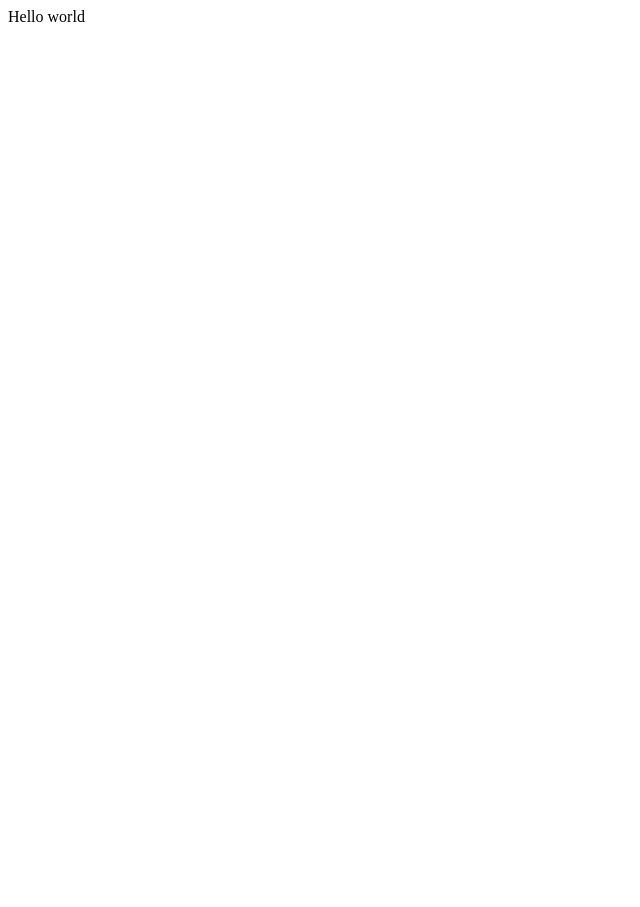
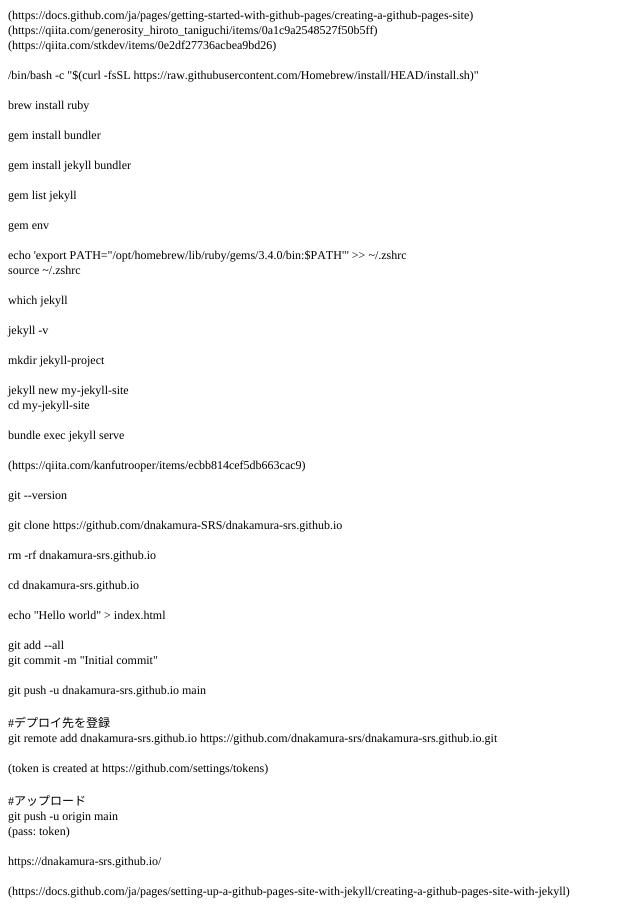
Before and after one commit to dnakamura-SRS/dnakamura-srs.github.io, a plain HTML site: page index.html in a window 1280 px wide. Shown: the whole page, without its empty margins (0-640 px from the left). Before the commit the page ends 800 px from the top, so only its background shows below. Drawn offline with Linux system fonts and the light colour scheme.

Commit message:
Update site content

```diff
--- a/index.html
+++ b/index.html
@@ -1 +1,76 @@
-Hello world
+<!DOCTYPE html PUBLIC "-//W3C//DTD HTML 4.01//EN" "http://www.w3.org/TR/html4/strict.dtd">
+<html>
+<head>
+  <meta http-equiv="Content-Type" content="text/html; charset=utf-8">
+  <meta http-equiv="Content-Style-Type" content="text/css">
+  <title></title>
+  <meta name="Generator" content="Cocoa HTML Writer">
+  <meta name="CocoaVersion" content="2575.7">
+  <style type="text/css">
+    p.p1 {margin: 0.0px 0.0px 0.0px 0.0px; font: 12.0px Times; -webkit-text-stroke: #000000}
+    p.p2 {margin: 0.0px 0.0px 0.0px 0.0px; font: 12.0px Times; -webkit-text-stroke: #000000; min-height: 14.0px}
+    span.s1 {font-kerning: none}
+  </style>
+</head>
+<body>
+<p class="p1"><span class="s1">(https://docs.github.com/ja/pages/getting-started-with-github-pages/creating-a-github-pages-site)</span></p>
+<p class="p1"><span class="s1">(https://qiita.com/generosity_hiroto_taniguchi/items/0a1c9a2548527f50b5ff)</span></p>
+<p class="p1"><span class="s1">(https://qiita.com/stkdev/items/0e2df27736acbea9bd26)</span></p>
+<p class="p2"><span class="s1"></span><br></p>
+<p class="p1"><span class="s1">/bin/bash -c "$(curl -fsSL https://raw.githubusercontent.com/Homebrew/install/HEAD/install.sh)"</span></p>
+<p class="p2"><span class="s1"></span><br></p>
+<p class="p1"><span class="s1">brew install ruby</span></p>
+<p class="p2"><span class="s1"></span><br></p>
+<p class="p1"><span class="s1">gem install bundler</span></p>
+<p class="p2"><span class="s1"></span><br></p>
+<p class="p1"><span class="s1">gem install jekyll bundler</span></p>
+<p class="p2"><span class="s1"></span><br></p>
+<p class="p1"><span class="s1">gem list jekyll</span></p>
+<p class="p2"><span class="s1"></span><br></p>
+<p class="p1"><span class="s1">gem env</span></p>
+<p class="p2"><span class="s1"></span><br></p>
+<p class="p1"><span class="s1">echo 'export PATH="/opt/homebrew/lib/ruby/gems/3.4.0/bin:$PATH"' &gt;&gt; ~/.zshrc</span></p>
+<p class="p1"><span class="s1">source ~/.zshrc</span></p>
+<p class="p2"><span class="s1"></span><br></p>
+<p class="p1"><span class="s1">which jekyll</span></p>
+<p class="p2"><span class="s1"></span><br></p>
+<p class="p1"><span class="s1">jekyll -v</span></p>
+<p class="p2"><span class="s1"></span><br></p>
+<p class="p1"><span class="s1">mkdir jekyll-project</span></p>
+<p class="p2"><span class="s1"></span><br></p>
+<p class="p1"><span class="s1">jekyll new my-jekyll-site</span></p>
+<p class="p1"><span class="s1">cd my-jekyll-site</span></p>
+<p class="p2"><span class="s1"></span><br></p>
+<p class="p1"><span class="s1">bundle exec jekyll serve</span></p>
+<p class="p2"><span class="s1"></span><br></p>
+<p class="p1"><span class="s1">(https://qiita.com/kanfutrooper/items/ecbb814cef5db663cac9)</span></p>
+<p class="p2"><span class="s1"></span><br></p>
+<p class="p1"><span class="s1">git --version</span></p>
+<p class="p2"><span class="s1"></span><br></p>
+<p class="p1"><span class="s1">git clone https://github.com/dnakamura-SRS/dnakamura-srs.github.io</span></p>
+<p class="p2"><span class="s1"></span><br></p>
+<p class="p1"><span class="s1">rm -rf dnakamura-srs.github.io</span></p>
+<p class="p2"><span class="s1"></span><br></p>
+<p class="p1"><span class="s1">cd dnakamura-srs.github.io</span></p>
+<p class="p2"><span class="s1"></span><br></p>
+<p class="p1"><span class="s1">echo "Hello world" &gt; index.html</span></p>
+<p class="p2"><span class="s1"></span><br></p>
+<p class="p1"><span class="s1">git add --all</span></p>
+<p class="p1"><span class="s1">git commit -m "Initial commit"</span></p>
+<p class="p2"><span class="s1"></span><br></p>
+<p class="p1"><span class="s1">git push -u dnakamura-srs.github.io main</span></p>
+<p class="p2"><span class="s1"></span><br></p>
+<p class="p1"><span class="s1">#デプロイ先を登録</span></p>
+<p class="p1"><span class="s1">git remote add dnakamura-srs.github.io https://github.com/dnakamura-srs/dnakamura-srs.github.io.git</span></p>
+<p class="p2"><span class="s1"></span><br></p>
+<p class="p1"><span class="s1">(token is created at https://github.com/settings/tokens)</span></p>
+<p class="p2"><span class="s1"></span><br></p>
+<p class="p1"><span class="s1">#アップロード</span></p>
+<p class="p1"><span class="s1">git push -u origin main</span></p>
+<p class="p1"><span class="s1">(pass: token)</span></p>
+<p class="p2"><span class="s1"></span><br></p>
+<p class="p1"><span class="s1">https://dnakamura-srs.github.io/</span></p>
+<p class="p2"><span class="s1"></span><br></p>
+<p class="p1"><span class="s1">(https://docs.github.com/ja/pages/setting-up-a-github-pages-site-with-jekyll/creating-a-github-pages-site-with-jekyll)</span></p>
+</body>
+</html>
```
